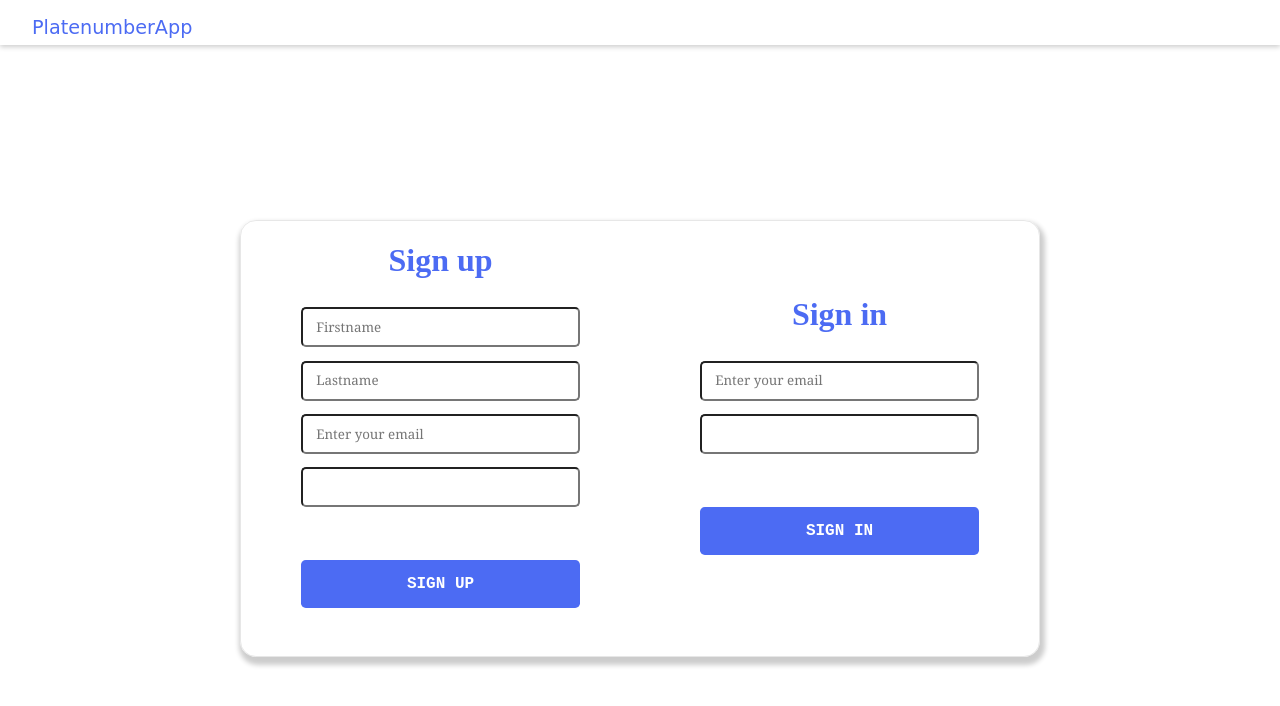
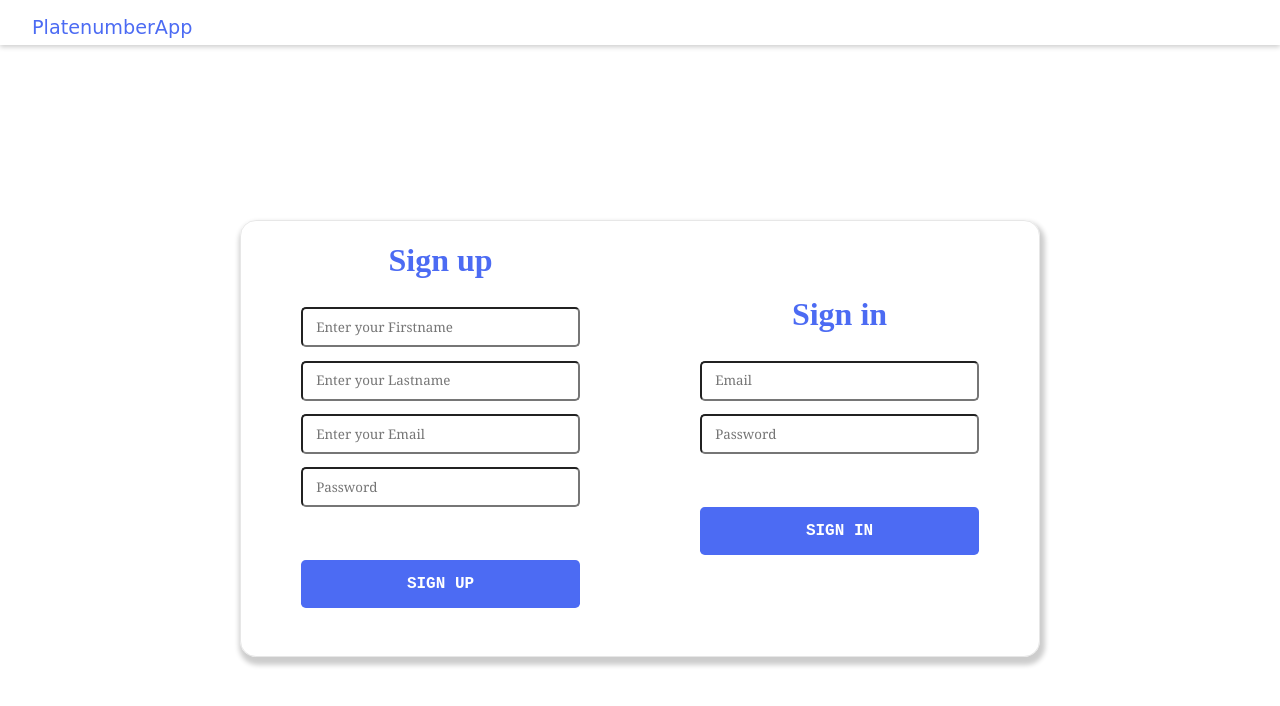
Before and after one commit to kevoese/generate-platenumber, a website: page UI/index.html in a window 1280 px wide. Drawn offline with nearby package versions, Linux system fonts and the light colour scheme.

Commit message:
Updated html file

```diff
--- a/UI/index.html
+++ b/UI/index.html
@@ -25,18 +25,18 @@
         <div class="form-wrap">
             <form id="signup-form">
                 <h1>Sign up</h1>
-                <input type="text" name="firstname" id="" placeholder="Firstname" required>
-                <input type="text" name="lastname" id="" placeholder="Lastname" required>
-                <input type="email" name="email" placeholder="Enter your email" required>
-                <input type="password" name="password" required>
+                <input type="text" name="firstname" id="" placeholder="Enter your Firstname" required>
+                <input type="text" name="lastname" id="" placeholder="Enter your Lastname" required>
+                <input type="email" name="email" placeholder="Enter your Email" required>
+                <input type="password" name="password" placeholder="Password" required>
                 <p class="message"></p>
                 <button type="submit">Sign up</button>
 
             </form>
             <form id="login-form">
                 <h1>Sign in</h1>
-                <input type="email" name="email" placeholder="Enter your email" required>
-                <input type="password" name="password" required>
+                <input type="email" name="email" placeholder="Email" required>
+                <input type="password" name="password" placeholder="Password" required>
                 <p class="message"></p>
                 <button type="submit">Sign in</button>
 
```
